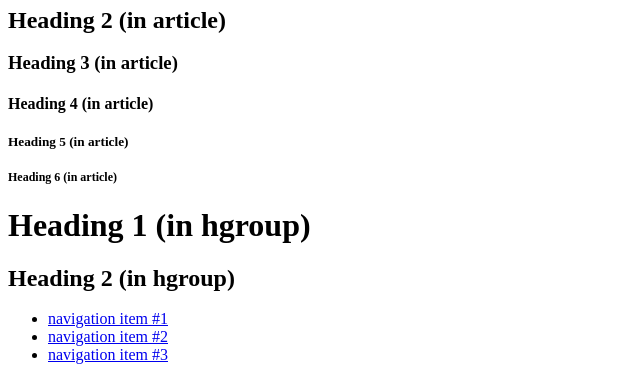
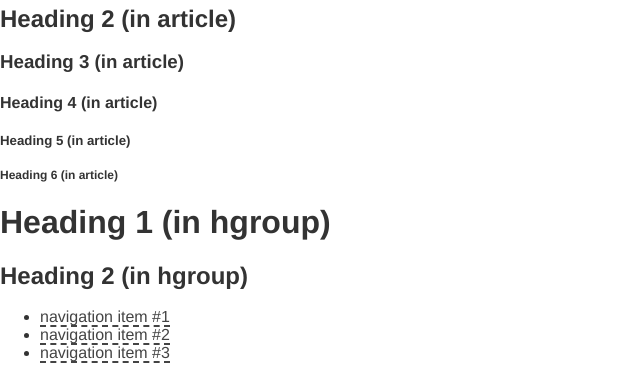
Before and after one commit to alex1989/adaptweb, a plain HTML site: page test.html in a window 1280 px wide. Shown: the part 590-970 px from the top of the page, without its empty margins (0-640 px from the left). Drawn offline with Linux system fonts and the light colour scheme.

Commit message:
update style.css(body, a)

```diff
--- a/style.css
+++ b/style.css
@@ -4,16 +4,40 @@ html {
 
 nav, aside, article, section, hgroup, header {
   margin: 0;
+  padding: 0; }
+
+h1 {
+  font-size: 2em;
+  margin: 0.67em 0; }
+
+h2 {
+  font-size: 1.5em;
+  margin: 0.75em 0; }
+
+h3 {
+  font-size: 1.17em;
+  margin: 0.83em 0; }
+
+h5 {
+  font-size: .83em;
+  margin: 1.5em 0; }
+
+h6 {
+  font-size: .75em;
+  margin: 1.67em 0; }
+
+h1, h2, h3, h4,
+h5, h6 {
+  font-weight: bolder; }
+
+body {
+  margin: 0;
   padding: 0;
-}
+  color: #333333;
+  background-color: #ffffff;
+  font-family: "Helvetica Neue", Helvetica, Arial, sans-serif; }
 
-h1              { font-size: 2em; margin: .67em 0 }
-h2              { font-size: 1.5em; margin: .75em 0 }
-h3              { font-size: 1.17em; margin: .83em 0 }
-h5              { font-size: .83em; margin: 1.5em 0 }
-h6              { font-size: .75em; margin: 1.67em 0 }
-h1, h2, h3, h4,
-h5, h6          { font-weight: bolder }
-/*h1, h2, h3, h4, h5, h6 {
-	font-size: 100%;
-}*/
+a {
+  color: #444444;
+  text-decoration: none;
+  border-bottom: 2px dashed #444444; }
```
